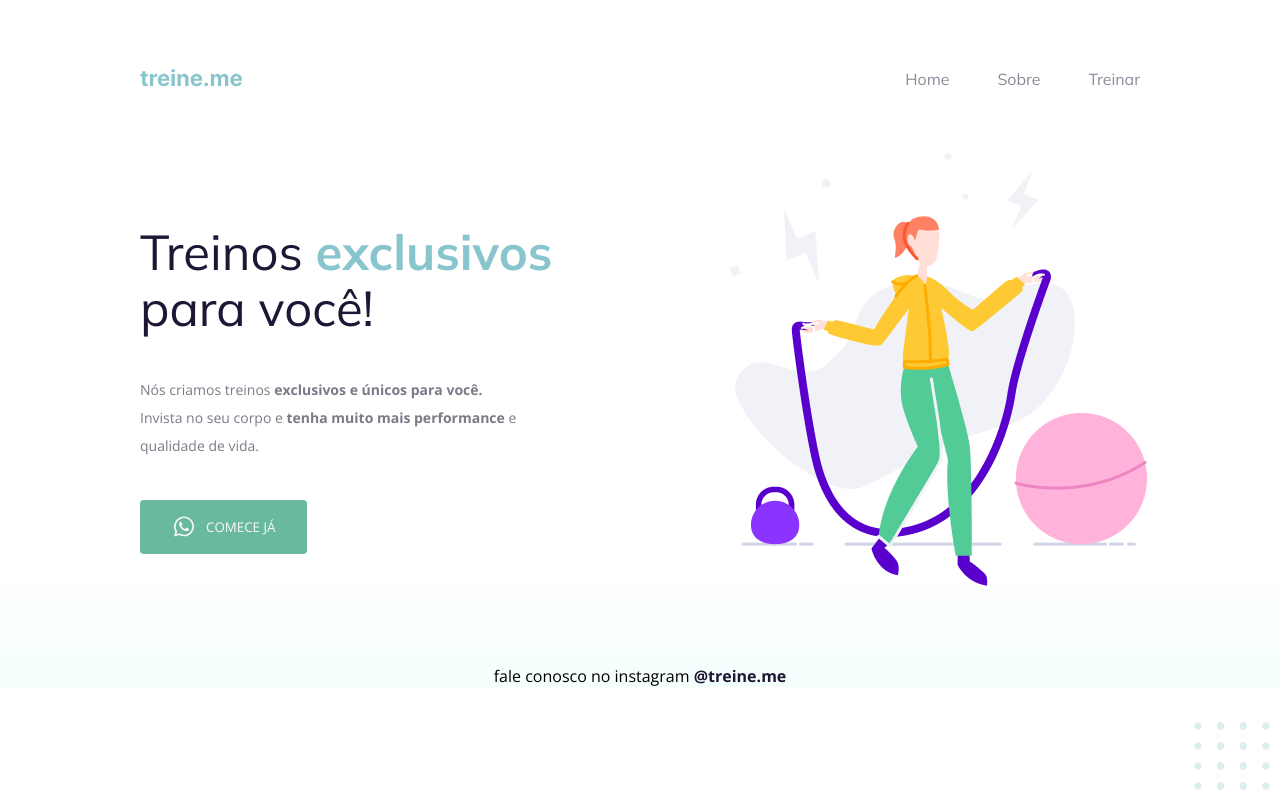
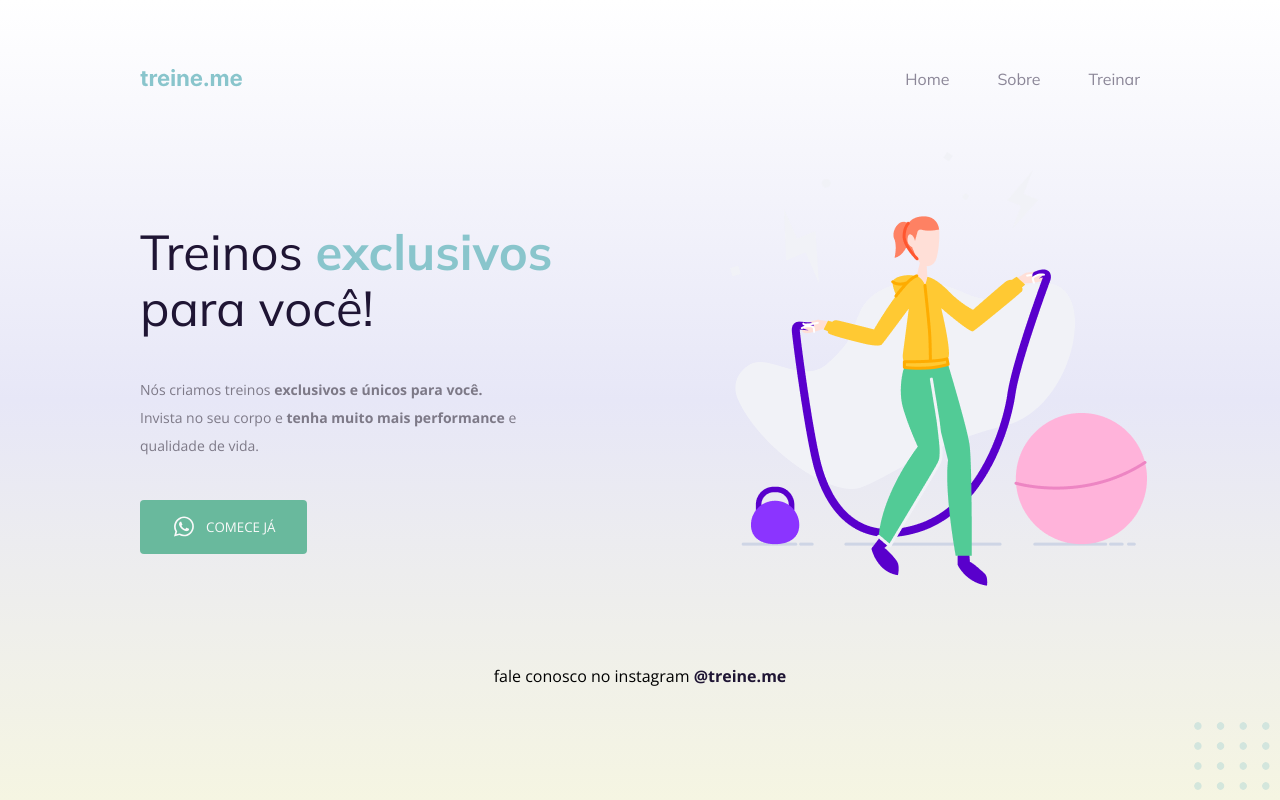
Before and after one commit to MatheuszPorto/explorer-projeto02, a plain HTML site: page index.html in a window 1280 px wide. Drawn offline with nearby package versions, Linux system fonts and the light colour scheme.

Commit message:
feat : added a new background

```diff
--- a/style.css
+++ b/style.css
@@ -2,7 +2,8 @@ body {
   /*text-align: center;*/
   margin: 0;
   font-family: 'Open Sans', sans-serif;
-  background: linear-gradient(180deg, rgba(227, 255, 248, 0) 82.08%, rgba(227, 255, 248, 0.38) 100%);
+  background-image: linear-gradient(to top, rgb(245, 245, 226), rgb(231, 231, 247) , #FFF);
+  min-height: 100vh;
 }
 
 .page {
```
